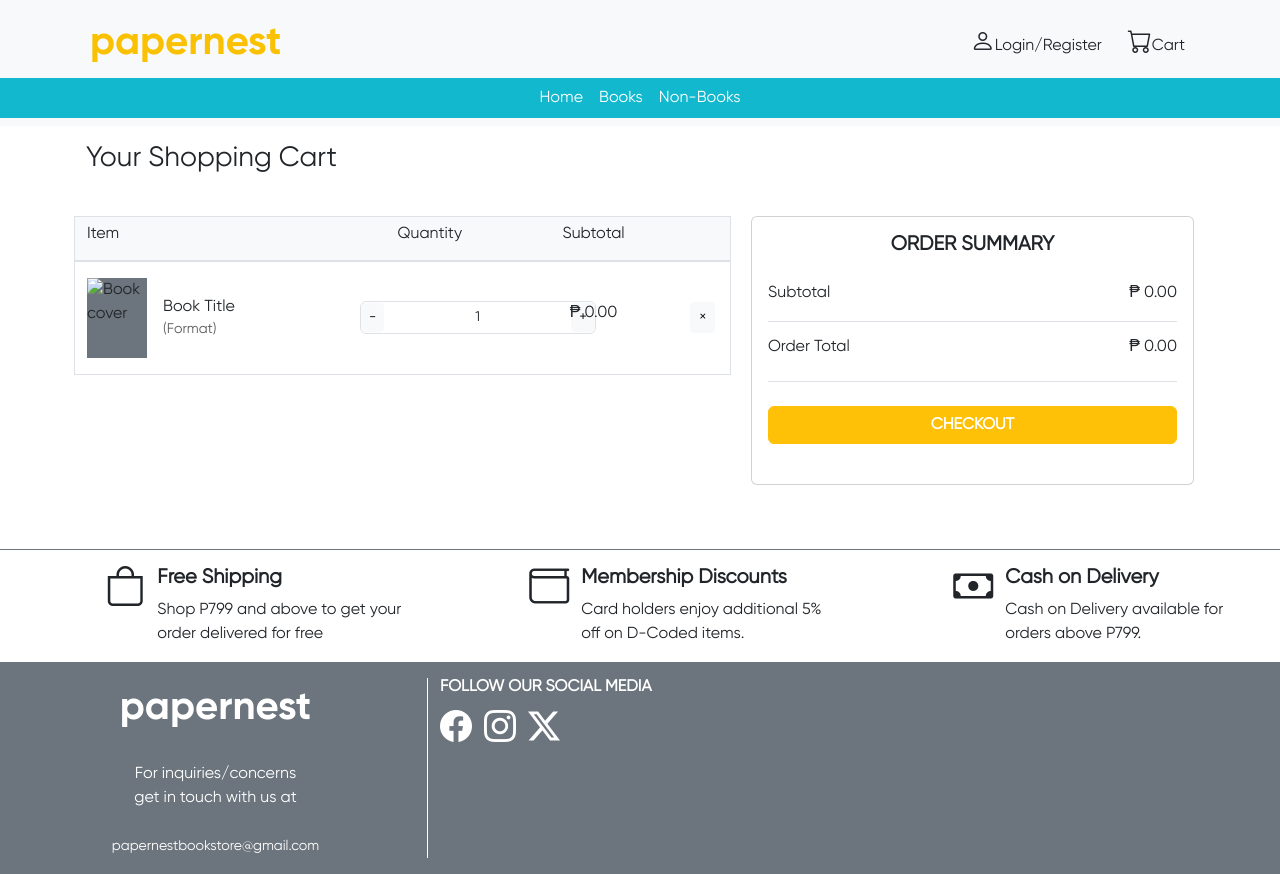
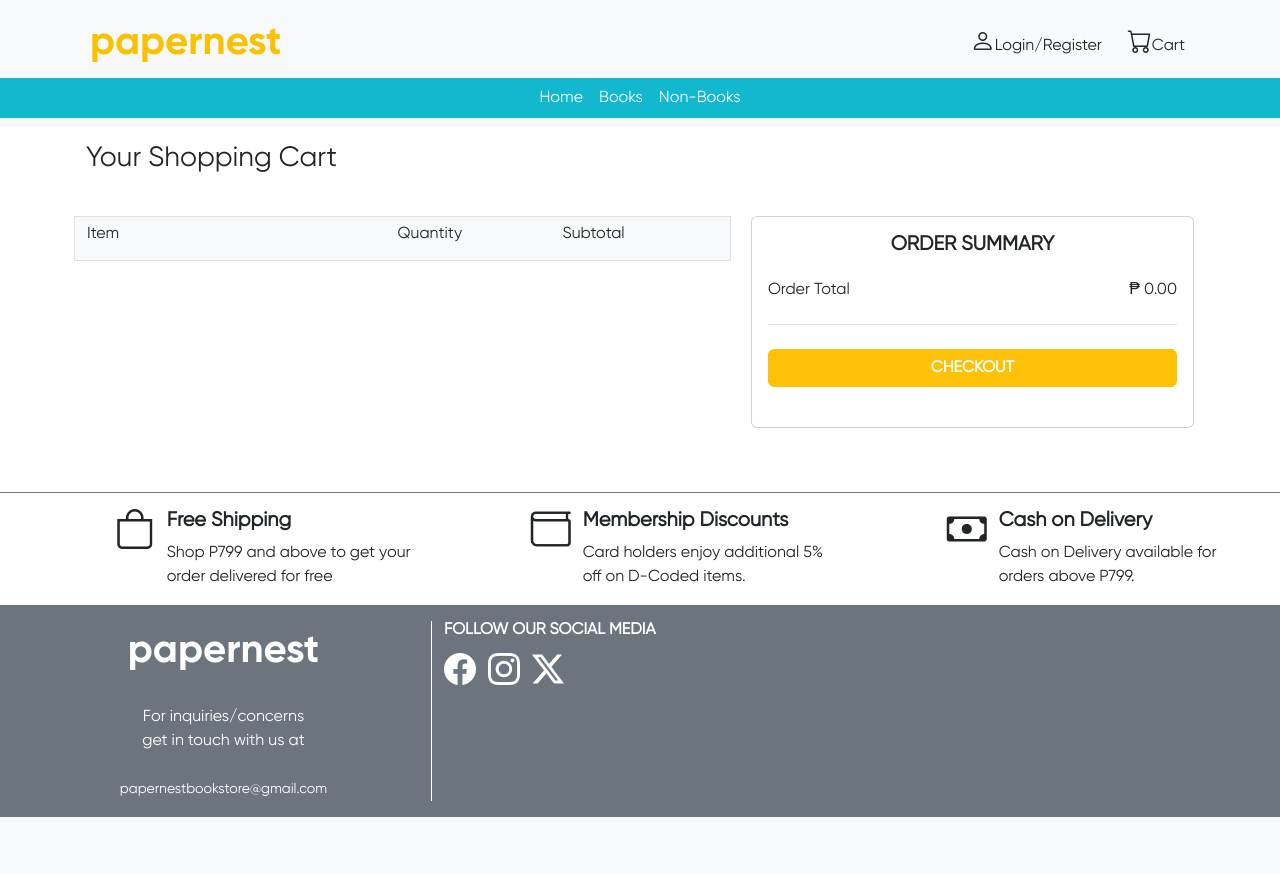
Before and after one commit to Jamexuu/Papernest-with-Payment, a PHP site: page /cart.php in a window 1280 px wide. After the commit the page ends 817 px from the top, so only its background shows below. Run offline with PHP 8.4, Linux system fonts and the light colour scheme; the visitor is signed in with stand-in values (Sample User, id 1).

Commit message:
update cart and apply backend functions

```diff
--- a/backend/Database.php
+++ b/backend/Database.php
@@ -4,7 +4,10 @@ class Database {
     private $db;
     private $dbPath;
 
-    public function __construct($dbPath = 'bookstore.db') {
+    public function __construct($dbPath = null) {
+        if ($dbPath === null) {
+            $dbPath = __DIR__ . '/../papernest.sql';
+        }
         $this->dbPath = $dbPath;
         $this->connect();
     }
@@ -17,7 +20,7 @@ class Database {
             // Return associative arrays by default
             $this->db->setAttribute(PDO::ATTR_DEFAULT_FETCH_MODE, PDO::FETCH_ASSOC);
         } catch (PDOException $e) {
-            die("Connection failed: " . $e->getMessage());
+            throw new Exception("Connection failed: " . $e->getMessage());
         }
     }
 
@@ -31,16 +34,16 @@ class Database {
             $stmt->execute($params);
             return $stmt;
         } catch (PDOException $e) {
-            die("Query failed: " . $e->getMessage());
+            throw new Exception("Query failed: " . $e->getMessage());
         }
     }
-        public function fetchAll($sql, $params = []) {
+    public function fetchAll($sql, $params = []) {
         try {
             $stmt = $this->db->prepare($sql);
             $stmt->execute($params);
             return $stmt->fetchAll();
         } catch (PDOException $e) {
-            die("Query failed: " . $e->getMessage());
+            throw new Exception("Query failed: " . $e->getMessage());
         }
     }
 
@@ -50,7 +53,7 @@ class Database {
             $stmt->execute($params);
             return $stmt->fetch();
         } catch (PDOException $e) {
-            die("Query failed: " . $e->getMessage());
+            throw new Exception("Query failed: " . $e->getMessage());
         }
     }
 
--- a/cart.php
+++ b/cart.php
@@ -1,3 +1,18 @@
+<?php
+if (session_status() === PHP_SESSION_NONE) {
+    session_start();
+}
+
+if (!isset($_SESSION['user_id'])) {
+    header('Location: index.php');
+    exit;
+}
+
+require_once 'backend/Database.php';
+$db = new Database();
+$user_id = $_SESSION['user_id'];
+$cartItems = $db->fetchAll("SELECT c.*, b.title, b.front_image, b.author, b.price FROM cart c JOIN books b ON c.book_id = b.id WHERE c.user_id = ?", [$user_id]);
+?>
 <!doctype html>
 <html lang="en">
 
@@ -12,6 +27,7 @@
 </head>
 
 <body>
+    <div class="container-fluid">
         <?php include 'components/navbar.php'; ?>
         <div class="container">
             <div class="row">
@@ -37,31 +53,34 @@
                             <div class="col-1"></div>
                         </div>
                         <div id="cartItems">
-                        <div class="row py-3 border align-items-center cart-item" data-item-id="1">
+                            <?php foreach ($cartItems as $item): ?>
+                                <div class="row py-3 border align-items-center cart-item"
+                                    data-item-id="<?php echo $item['id']; ?>">
                                     <div class="col-5 d-flex align-items-center">
-                                <img src="" alt="Book cover" class="me-3 flex-shrink-0 item-image bg-secondary"
-                                    width="60" height="80">
+                                        <img src="assets/img/books/<?php echo htmlspecialchars($item['front_image']); ?>.jpg"
+                                            alt="Book cover" class="me-3 flex-shrink-0 item-image bg-secondary" width="60"
+                                            height="80">
                                         <div>
-                                    <div class="item-title">Book Title</div>
-                                    <div class="text-muted small item-format">(Format)</div>
+                                            <div class="item-title"><?php echo htmlspecialchars($item['title']); ?></div>
+                                            <div class="text-muted small item-format">
+                                                (<?php echo htmlspecialchars($item['author']); ?>)</div>
                                         </div>
                                     </div>
                                     <div class="col-3 text-center">
                                         <div class="d-inline-flex align-items-center border rounded">
-                                    <button class="btn btn-sm btn-light border-0 qty-decrease">-</button>
                                             <input type="text"
                                                 class="form-control form-control-sm border-0 text-center w-auto px-2 item-quantity"
-                                        value="1" readonly>
-                                    <button class="btn btn-sm btn-light border-0 qty-increase">+</button>
+                                                value="<?php echo $item['quantity']; ?>" readonly>
                                         </div>
                                     </div>
                                     <div class="col-3 text-center fw-bold">
-                                <h6 class="item-subtotal">₱ 0.00</h6>
+                                        <h6 class="item-subtotal">₱ <?php echo number_format($item['price'] * $item['quantity'], 2); ?></h6>
                                     </div>
                                     <div class="col-1 text-center">
                                         <button class="btn btn-sm btn-light item-remove">&times;</button>
                                     </div>
                                 </div>
+                            <?php endforeach; ?>
                         </div>
                     </div>
                 </div>
@@ -70,13 +89,15 @@
                         <div class="card-body">
                             <h5 class="card-title text-center mb-4 fw-bold">ORDER SUMMARY</h5>
 
-                        <div class="d-flex justify-content-between mb-3 pb-3 border-bottom">
-                            <span>Subtotal</span>
-                            <span id="orderSubtotal">₱ 0.00</span>
-                        </div>
+                            <?php
+                            $total = 0;
+                            foreach ($cartItems as $item) {
+                                $total += $item['price'] * $item['quantity'];
+                            }
+                            ?>
                             <div class="d-flex justify-content-between mb-4 pb-3 border-bottom fw-bold">
                                 <h6>Order Total</h6>
-                            <h6 id="orderTotal">₱ 0.00</h6>
+                                <h6 id="orderTotal">₱ <?php echo number_format($total, 2); ?></h6>
                             </div>
                             <button class="btn btn-warning w-100 mb-4 text-white fw-bold" id="checkoutBtn">
                                 CHECKOUT
@@ -87,43 +108,8 @@
             </div>
         </div>
         <?php include 'components/footer.php'; ?>
-
+    </div>
     <script>
-        let cartData = [];
-
-        function addCartItem(item) {
-            const cartItems = document.getElementById('cartItems');
-
-            const itemHTML = `
-                <div class="row py-3 border-bottom align-items-center cart-item" data-item-id="${item.id}">
-                    <div class="col-5 d-flex align-items-center">
-                        <img src="${item.image || ''}" alt="${item.title}" class="me-3 flex-shrink-0 item-image ${!item.image ? 'bg-secondary' : ''}" width="60" height="80">
-                        <div>
-                            <div class="item-title">${item.title}</div>
-                            <div class="text-muted small item-format">(${item.format})</div>
-                        </div>
-                    </div>
-                    <div class="col-3 text-center">
-                        <div class="d-inline-flex align-items-center border rounded">
-                            <button class="btn btn-sm btn-light border-0 qty-decrease" onclick="updateQuantity(${item.id}, -1)">-</button>
-                            <input type="text" class="form-control form-control-sm border-0 text-center w-auto px-2 item-quantity" value="${item.quantity}" readonly>
-                            <button class="btn btn-sm btn-light border-0 qty-increase" onclick="updateQuantity(${item.id}, 1)">+</button>
-                        </div>
-                    </div>
-                    <div class="col-3 text-center">
-                        <strong class="item-subtotal">₱ ${(item.price * item.quantity).toFixed(2)}</strong>
-                    </div>
-                    <div class="col-1 text-center">
-                        <button class="btn btn-sm btn-light item-remove" onclick="removeItem(${item.id})">&times;</button>
-                    </div>
-                </div>
-            `;
-
-            cartItems.innerHTML += itemHTML;
-            cartData.push(item);
-            updateOrderSummary();
-        }
-
         function updateQuantity(itemId, change) {
             const item = cartData.find(i => i.id === itemId);
             if (item) {
@@ -137,46 +123,13 @@
             refreshCart();
         }
 
-        function refreshCart() {
-            const cartItems = document.getElementById('cartItems');
-            cartItems.innerHTML = '';
-            cartData.forEach(item => {
-                const itemHTML = `
-                    <div class="row py-3 border-bottom align-items-center cart-item" data-item-id="${item.id}">
-                        <div class="col-5 d-flex align-items-center">
-                            <img src="${item.image || ''}" alt="${item.title}" class="me-3 flex-shrink-0 item-image ${!item.image ? 'bg-secondary' : ''}" width="60" height="80">
-                            <div>
-                                <div class="item-title">${item.title}</div>
-                                <div class="text-muted small item-format">(${item.format})</div>
-                            </div>
-                        </div>
-                        <div class="col-3 text-center">
-                            <div class="d-inline-flex align-items-center border rounded">
-                                <button class="btn btn-sm btn-light border-0 qty-decrease" onclick="updateQuantity(${item.id}, -1)">-</button>
-                                <input type="text" class="form-control form-control-sm border-0 text-center w-auto px-2 item-quantity" value="${item.quantity}" readonly>
-                                <button class="btn btn-sm btn-light border-0 qty-increase" onclick="updateQuantity(${item.id}, 1)">+</button>
-                            </div>
-                        </div>
-                        <div class="col-3 text-center">
-                            <strong class="item-subtotal">₱ ${(item.price * item.quantity).toFixed(2)}</strong>
-                        </div>
-                        <div class="col-1 text-center">
-                            <button class="btn btn-sm btn-light item-remove" onclick="removeItem(${item.id})">&times;</button>
-                        </div>
-                    </div>
-                `;
-                cartItems.innerHTML += itemHTML;
-            });
-            updateOrderSummary();
-        }
-
         function updateOrderSummary() {
             const subtotal = cartData.reduce((sum, item) => sum + (item.price * item.quantity), 0);
             document.getElementById('orderSubtotal').textContent = `₱ ${subtotal.toFixed(2)}`;
             document.getElementById('orderTotal').textContent = `₱ ${subtotal.toFixed(2)}`;
         }
         document.getElementById('checkoutBtn').addEventListener('click', function () {
-            console.log('Checkout clicked', cartData);
+            window.location.href = 'checkOut.php';
         });
 
     </script>
```
Also changed, not shown: helpers/addToCart.php (added, +32 -0 lines). Lines whose indentation alone changed are shown as unchanged.
